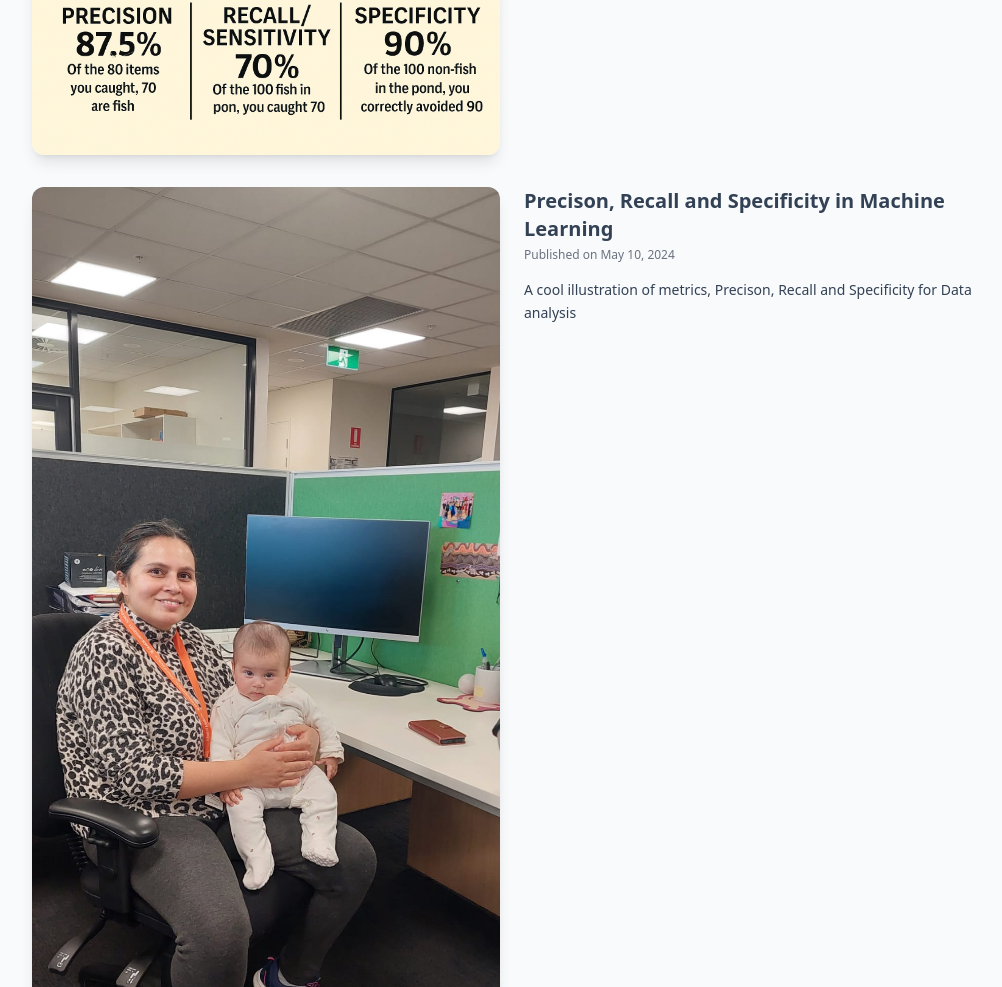
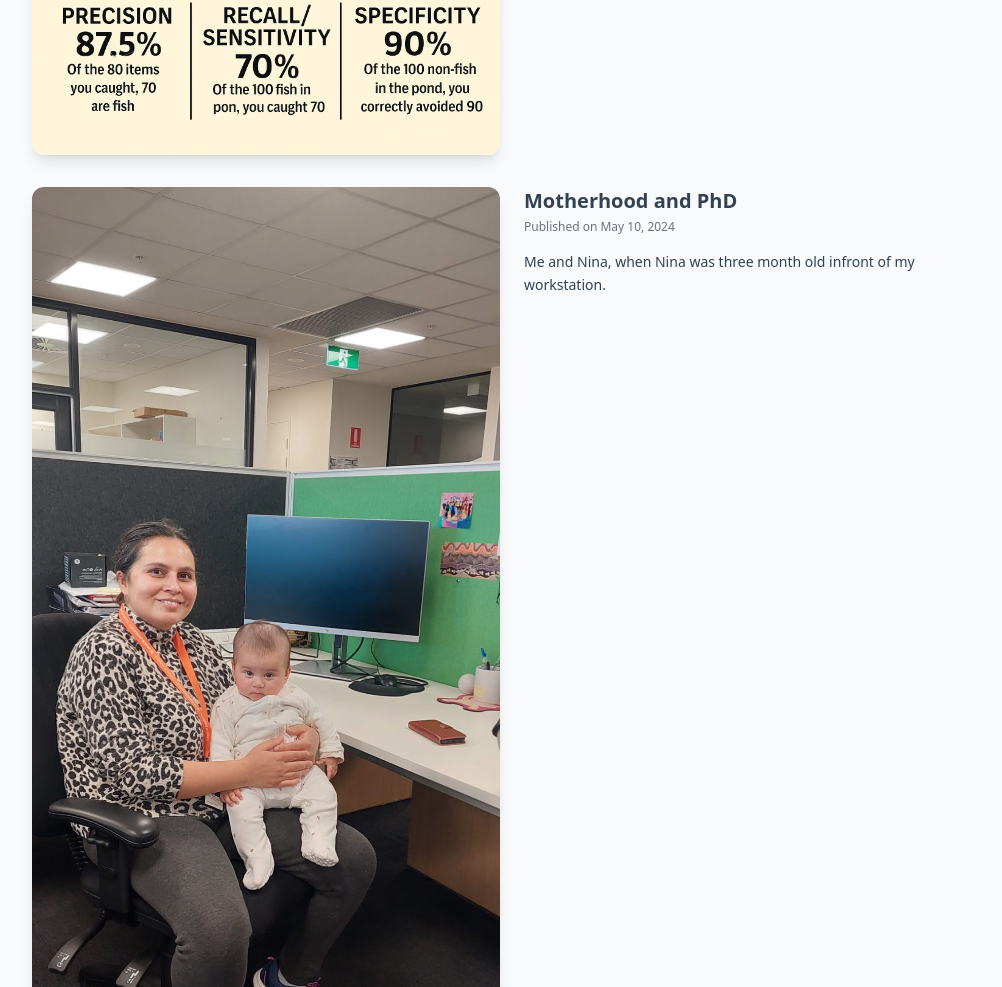
Before and after one commit to Nishapaudel/Nishapaudel.github.io, a plain HTML site: page index.html in a window 1280 px wide. Shown: the part 6391-7378 px from the top of the page, without its empty margins (128-1130 px from the left). Drawn offline with nearby package versions, Linux system fonts and the light colour scheme; a web font is replaced by a local one.

Commit message:
Update index.html....Nina

```diff
--- a/index.html
+++ b/index.html
@@ -456,14 +456,14 @@
         <a href="motherhood_and_phd.html"
            class="flex flex-col md:flex-row items-center md:items-start gap-6 hover:scale-105 transition duration-300 ease-in-out mb-8">
             <div class="w-full md:w-1/2">
-                <img src="img/Nina_Nisha.jpeg" alt="Precison, Recall and Specificity"
+                <img src="img/Nina_Nisha.jpeg" alt="Nisha and Nisha"
                      class="w-full h-full object-cover rounded-xl shadow-lg">
             </div>
             <div class="w-full md:w-1/2 flex flex-col justify-center">
-                <h3 class="text-xl font-semibold text-slate-700">Precison, Recall and Specificity in Machine Learning </h3>
+                <h3 class="text-xl font-semibold text-slate-700">Motherhood and PhD </h3>
                 <p class="text-xs text-gray-500 mt-1">Published on May 10, 2024</p>
                 <p class="text-sm text-slate-700 leading-relaxed mt-4">
-                    A cool illustration of metrics, Precison, Recall and Specificity for Data analysis
+                    Me and Nina, when Nina was three month old infront of my workstation.
                 </p>
             </div>
         </a>
```
